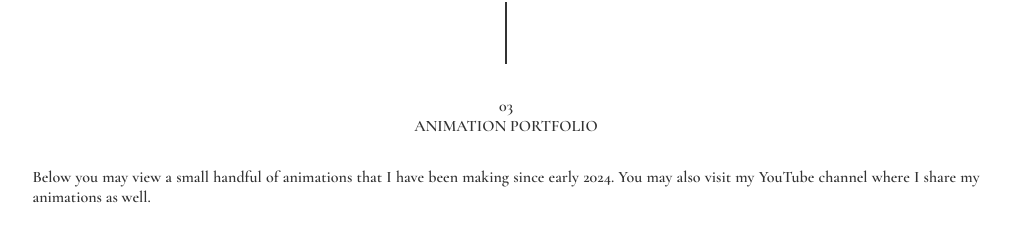
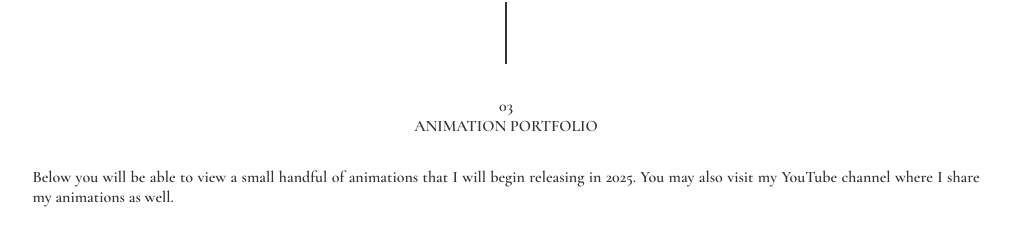
Before and after one commit to robsim0116/the-burrow-of-bells, a plain HTML site: page index.html in a window 1280 px wide. Shown: the part 9877-10123 px from the top of the page, without its empty margins (134-1145 px from the left). Drawn offline with nearby package versions, Linux system fonts and the light colour scheme; a web font is replaced by a local one.

Commit message:
Update 'Coming Soon' text

```diff
--- a/index.html
+++ b/index.html
@@ -2483,8 +2483,8 @@
           </div>
           <h2 class="section-x__title">03<br>ANIMATION PORTFOLIO</h2>
           <div class="section-portfolio__intro">
-            <p class="section-portfolio__intro-text--anim">Below you may view a small handful of
-              animations that I have been making since early 2024. You may also visit my YouTube
+            <p class="section-portfolio__intro-text--anim">Below you will be able to view
+               a small handful of animations that I will begin releasing in 2025. You may also visit my YouTube
               channel where I share my animations as well.</p>
 
             <!-- PHASE 0: No animations ("Coming Soon" placeholder) -->
```
